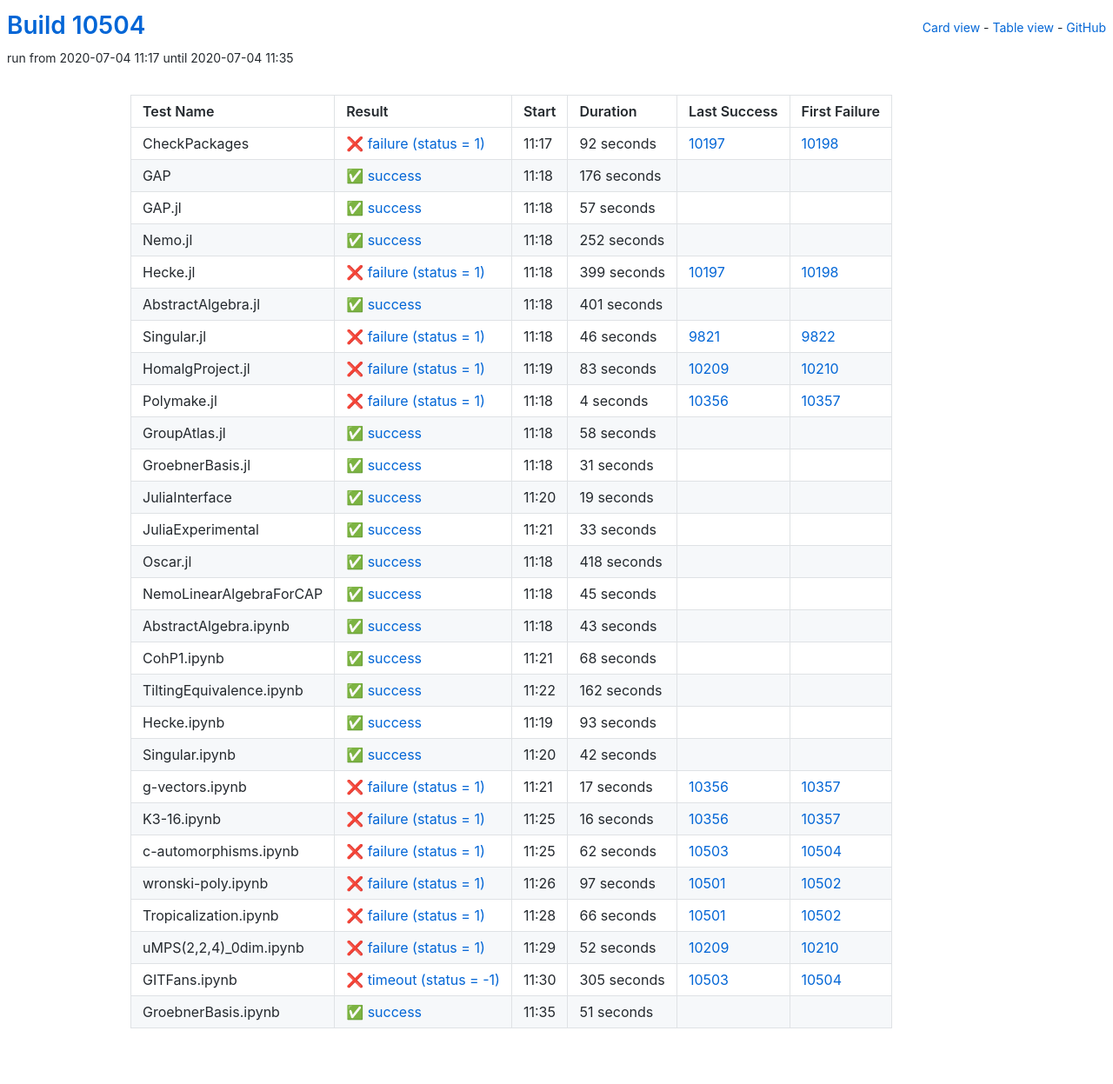
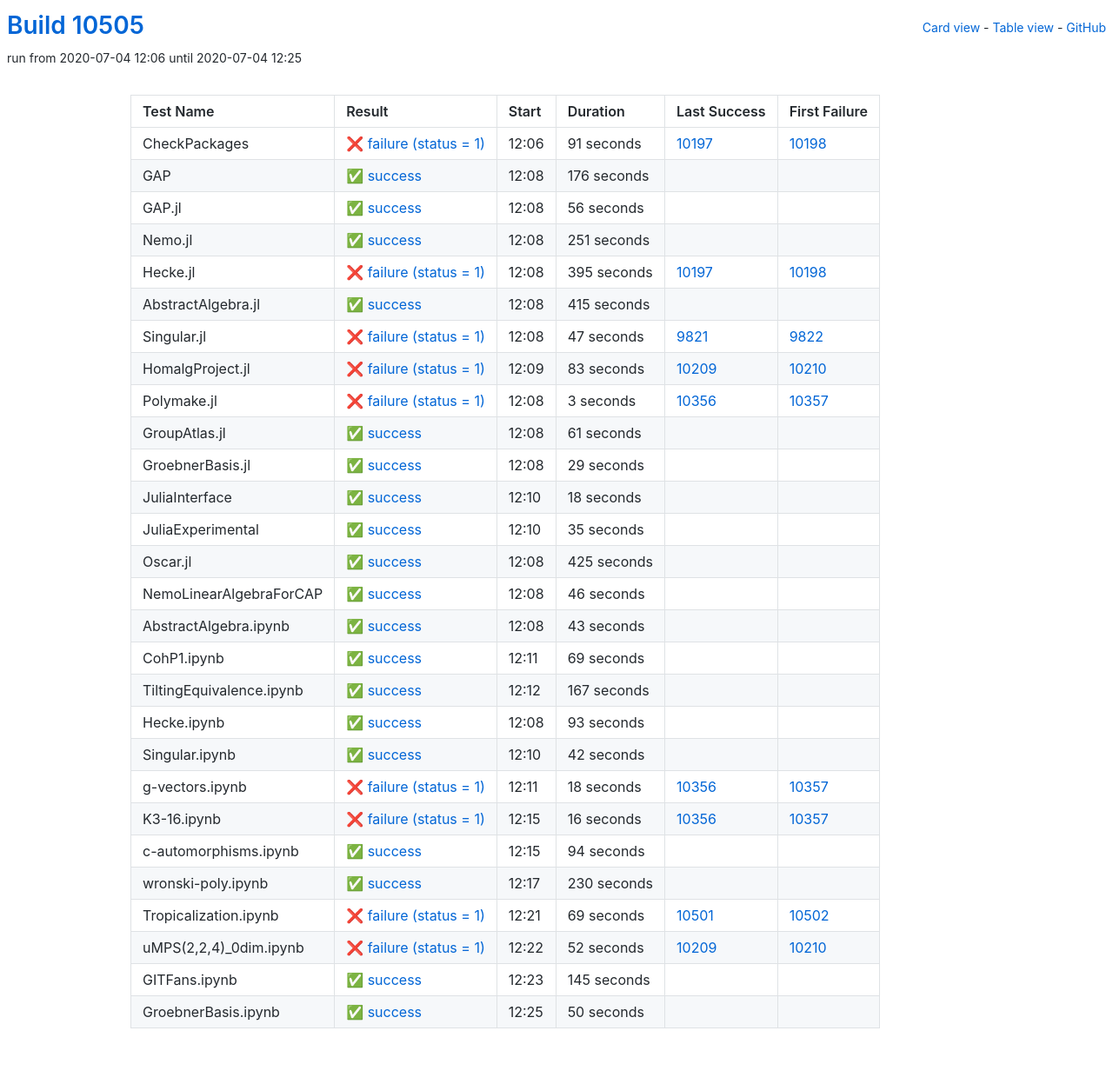
Before and after one commit to oscar-system/oscar-ci-status, a Jekyll site: the page built from table.html, in a window 1280 px wide. Shown: the whole page at 87% size. Built offline with Jekyll 4.4.1, drawn with Linux system fonts in a browser that asks for light colours.

Commit message:
Build #10505

```diff
--- a/_data/ci.yml
+++ b/_data/ci.yml
@@ -1,6 +1,6 @@
 ---
-build: 10504
-build_url: https://oscarci.mathematik.uni-kl.de/job/oscar/10504/
+build: 10505
+build_url: https://oscarci.mathematik.uni-kl.de/job/oscar/10505/
 job: oscar
 organization: oscar-system
 repo: oscar-ci-status
@@ -8,20 +8,20 @@
 tests:
 - name: CheckPackages
   id: checkpackages
-  log: https://oscarci.mathematik.uni-kl.de/job/oscar/10504/artifact/logs/build-10504/CheckPackages.log
-  start: 2020-07-04 11:17
+  log: https://oscarci.mathematik.uni-kl.de/job/oscar/10505/artifact/logs/build-10505/CheckPackages.log
+  start: 2020-07-04 12:06
   success: false
   exitcode: 1
   status: failure
-  duration: 92
+  duration: 91
   last_success: 10197
   last_success_url: https://oscarci.mathematik.uni-kl.de/job/oscar/10197/
   first_failure: 10198
   first_failure_url: https://oscarci.mathematik.uni-kl.de/job/oscar/10198/
 - name: GAP
   id: gap
-  log: https://oscarci.mathematik.uni-kl.de/job/oscar/10504/artifact/logs/build-10504/GAP.log
-  start: 2020-07-04 11:18
+  log: https://oscarci.mathematik.uni-kl.de/job/oscar/10505/artifact/logs/build-10505/GAP.log
+  start: 2020-07-04 12:08
   success: true
   exitcode: 0
   status: success
@@ -32,68 +32,68 @@
   first_failure_url:
 - name: GAP.jl
   id: gap-jl
-  log: https://oscarci.mathematik.uni-kl.de/job/oscar/10504/artifact/logs/build-10504/GAP.jl.log
-  start: 2020-07-04 11:18
+  log: https://oscarci.mathematik.uni-kl.de/job/oscar/10505/artifact/logs/build-10505/GAP.jl.log
+  start: 2020-07-04 12:08
   success: true
   exitcode: 0
   status: success
-  duration: 57
+  duration: 56
   last_success: false
   last_success_url:
   first_failure: false
   first_failure_url:
 - name: Nemo.jl
   id: nemo-jl
-  log: https://oscarci.mathematik.uni-kl.de/job/oscar/10504/artifact/logs/build-10504/Nemo.jl.log
-  start: 2020-07-04 11:18
+  log: https://oscarci.mathematik.uni-kl.de/job/oscar/10505/artifact/logs/build-10505/Nemo.jl.log
+  start: 2020-07-04 12:08
   success: true
   exitcode: 0
   status: success
-  duration: 252
+  duration: 251
   last_success: false
   last_success_url:
   first_failure: false
   first_failure_url:
 - name: Hecke.jl
   id: hecke-jl
-  log: https://oscarci.mathematik.uni-kl.de/job/oscar/10504/artifact/logs/build-10504/Hecke.jl.log
-  start: 2020-07-04 11:18
+  log: https://oscarci.mathematik.uni-kl.de/job/oscar/10505/artifact/logs/build-10505/Hecke.jl.log
+  start: 2020-07-04 12:08
   success: false
   exitcode: 1
   status: failure
-  duration: 399
+  duration: 395
   last_success: 10197
   last_success_url: https://oscarci.mathematik.uni-kl.de/job/oscar/10197/
   first_failure: 10198
   first_failure_url: https://oscarci.mathematik.uni-kl.de/job/oscar/10198/
 - name: AbstractAlgebra.jl
   id: abstractalgebra-jl
-  log: https://oscarci.mathematik.uni-kl.de/job/oscar/10504/artifact/logs/build-10504/AbstractAlgebra.jl.log
-  start: 2020-07-04 11:18
+  log: https://oscarci.mathematik.uni-kl.de/job/oscar/10505/artifact/logs/build-10505/AbstractAlgebra.jl.log
+  start: 2020-07-04 12:08
   success: true
   exitcode: 0
   status: success
-  duration: 401
+  duration: 415
   last_success: false
   last_success_url:
   first_failure: false
   first_failure_url:
 - name: Singular.jl
   id: singular-jl
-  log: https://oscarci.mathematik.uni-kl.de/job/oscar/10504/artifact/logs/build-10504/Singular.jl.log
-  start: 2020-07-04 11:18
+  log: https://oscarci.mathematik.uni-kl.de/job/oscar/10505/artifact/logs/build-10505/Singular.jl.log
+  start: 2020-07-04 12:08
   success: false
   exitcode: 1
   status: failure
-  duration: 46
+  duration: 47
   last_success: 9821
   last_success_url: https://oscarci.mathematik.uni-kl.de/job/oscar/9821/
   first_failure: 9822
   first_failure_url: https://oscarci.mathematik.uni-kl.de/job/oscar/9822/
 - name: HomalgProject.jl
   id: homalgproject-jl
-  log: https://oscarci.mathematik.uni-kl.de/job/oscar/10504/artifact/logs/build-10504/HomalgProject.jl.log
-  start: 2020-07-04 11:19
+  log: https://oscarci.mathematik.uni-kl.de/job/oscar/10505/artifact/logs/build-10505/HomalgProject.jl.log
+  start: 2020-07-04 12:09
   success: false
   exitcode: 1
   status: failure
@@ -104,92 +104,92 @@
   first_failure_url: https://oscarci.mathematik.uni-kl.de/job/oscar/10210/
 - name: Polymake.jl
   id: polymake-jl
-  log: https://oscarci.mathematik.uni-kl.de/job/oscar/10504/artifact/logs/build-10504/Polymake.jl.log
-  start: 2020-07-04 11:18
+  log: https://oscarci.mathematik.uni-kl.de/job/oscar/10505/artifact/logs/build-10505/Polymake.jl.log
+  start: 2020-07-04 12:08
   success: false
   exitcode: 1
   status: failure
-  duration: 4
+  duration: 3
   last_success: 10356
   last_success_url: https://oscarci.mathematik.uni-kl.de/job/oscar/10356/
   first_failure: 10357
   first_failure_url: https://oscarci.mathematik.uni-kl.de/job/oscar/10357/
 - name: GroupAtlas.jl
   id: groupatlas-jl
-  log: https://oscarci.mathematik.uni-kl.de/job/oscar/10504/artifact/logs/build-10504/GroupAtlas.jl.log
-  start: 2020-07-04 11:18
+  log: https://oscarci.mathematik.uni-kl.de/job/oscar/10505/artifact/logs/build-10505/GroupAtlas.jl.log
+  start: 2020-07-04 12:08
   success: true
   exitcode: 0
   status: success
-  duration: 58
+  duration: 61
   last_success: false
   last_success_url:
   first_failure: false
   first_failure_url:
 - name: GroebnerBasis.jl
   id: groebnerbasis-jl
-  log: https://oscarci.mathematik.uni-kl.de/job/oscar/10504/artifact/logs/build-10504/GroebnerBasis.jl.log
-  start: 2020-07-04 11:18
+  log: https://oscarci.mathematik.uni-kl.de/job/oscar/10505/artifact/logs/build-10505/GroebnerBasis.jl.log
+  start: 2020-07-04 12:08
   success: true
   exitcode: 0
   status: success
-  duration: 31
+  duration: 29
   last_success: false
   last_success_url:
   first_failure: false
   first_failure_url:
 - name: JuliaInterface
   id: juliainterface
-  log: https://oscarci.mathematik.uni-kl.de/job/oscar/10504/artifact/logs/build-10504/JuliaInterface.log
-  start: 2020-07-04 11:20
+  log: https://oscarci.mathematik.uni-kl.de/job/oscar/10505/artifact/logs/build-10505/JuliaInterface.log
+  start: 2020-07-04 12:10
   success: true
   exitcode: 0
   status: success
-  duration: 19
+  duration: 18
   last_success: false
   last_success_url:
   first_failure: false
   first_failure_url:
 - name: JuliaExperimental
   id: juliaexperimental
-  log: https://oscarci.mathematik.uni-kl.de/job/oscar/10504/artifact/logs/build-10504/JuliaExperimental.log
-  start: 2020-07-04 11:21
+  log: https://oscarci.mathematik.uni-kl.de/job/oscar/10505/artifact/logs/build-10505/JuliaExperimental.log
+  start: 2020-07-04 12:10
   success: true
   exitcode: 0
   status: success
-  duration: 33
+  duration: 35
   last_success: false
   last_success_url:
   first_failure: false
   first_failure_url:
 - name: Oscar.jl
   id: oscar-jl
-  log: https://oscarci.mathematik.uni-kl.de/job/oscar/10504/artifact/logs/build-10504/Oscar.jl.log
-  start: 2020-07-04 11:18
+  log: https://oscarci.mathematik.uni-kl.de/job/oscar/10505/artifact/logs/build-10505/Oscar.jl.log
+  start: 2020-07-04 12:08
   success: true
   exitcode: 0
   status: success
-  duration: 418
+  duration: 425
   last_success: false
   last_success_url:
   first_failure: false
   first_failure_url:
 - name: NemoLinearAlgebraForCAP
   id: nemolinearalgebraforcap
-  log: https://oscarci.mathematik.uni-kl.de/job/oscar/10504/artifact/logs/build-10504/NemoLinearAlgebraForCAP.log
-  start: 2020-07-04 11:18
+  log: https://oscarci.mathematik.uni-kl.de/job/oscar/10505/artifact/logs/build-10505/NemoLinearAlgebraForCAP.log
+  start: 2020-07-04 12:08
   success: true
   exitcode: 0
   status: success
-  duration: 45
+  duration: 46
   last_success: false
   last_success_url:
   first_failure: false
   first_failure_url:
 - name: AbstractAlgebra.ipynb
   id: abstractalgebra-ipynb
-  log: https://oscarci.mathematik.uni-kl.de/job/oscar/10504/artifact/logs/build-10504/AbstractAlgebra.ipynb.log
-  start: 2020-07-04 11:18
+  log: https://oscarci.mathematik.uni-kl.de/job/oscar/10505/artifact/logs/build-10505/AbstractAlgebra.ipynb.log
+  start: 2020-07-04 12:08
   success: true
   exitcode: 0
   status: success
@@ -200,32 +200,32 @@
   first_failure_url:
 - name: CohP1.ipynb
   id: cohp1-ipynb
-  log: https://oscarci.mathematik.uni-kl.de/job/oscar/10504/artifact/logs/build-10504/CohP1.ipynb.log
-  start: 2020-07-04 11:21
+  log: https://oscarci.mathematik.uni-kl.de/job/oscar/10505/artifact/logs/build-10505/CohP1.ipynb.log
+  start: 2020-07-04 12:11
   success: true
   exitcode: 0
   status: success
-  duration: 68
+  duration: 69
   last_success: false
   last_success_url:
   first_failure: false
   first_failure_url:
 - name: TiltingEquivalence.ipynb
   id: tiltingequivalence-ipynb
-  log: https://oscarci.mathematik.uni-kl.de/job/oscar/10504/artifact/logs/build-10504/TiltingEquivalence.ipynb.log
-  start: 2020-07-04 11:22
+  log: https://oscarci.mathematik.uni-kl.de/job/oscar/10505/artifact/logs/build-10505/TiltingEquivalence.ipynb.log
+  start: 2020-07-04 12:12
   success: true
   exitcode: 0
   status: success
-  duration: 162
+  duration: 167
   last_success: false
   last_success_url:
   first_failure: false
   first_failure_url:
 - name: Hecke.ipynb
   id: hecke-ipynb
-  log: https://oscarci.mathematik.uni-kl.de/job/oscar/10504/artifact/logs/build-10504/Hecke.ipynb.log
-  start: 2020-07-04 11:19
+  log: https://oscarci.mathematik.uni-kl.de/job/oscar/10505/artifact/logs/build-10505/Hecke.ipynb.log
+  start: 2020-07-04 12:08
   success: true
   exitcode: 0
   status: success
@@ -236,8 +236,8 @@
   first_failure_url:
 - name: Singular.ipynb
   id: singular-ipynb
-  log: https://oscarci.mathematik.uni-kl.de/job/oscar/10504/artifact/logs/build-10504/Singular.ipynb.log
-  start: 2020-07-04 11:20
+  log: https://oscarci.mathematik.uni-kl.de/job/oscar/10505/artifact/logs/build-10505/Singular.ipynb.log
+  start: 2020-07-04 12:10
   success: true
   exitcode: 0
   status: success
@@ -248,20 +248,20 @@
   first_failure_url:
 - name: g-vectors.ipynb
   id: g-vectors-ipynb
-  log: https://oscarci.mathematik.uni-kl.de/job/oscar/10504/artifact/logs/build-10504/g-vectors.ipynb.log
-  start: 2020-07-04 11:21
+  log: https://oscarci.mathematik.uni-kl.de/job/oscar/10505/artifact/logs/build-10505/g-vectors.ipynb.log
+  start: 2020-07-04 12:11
   success: false
   exitcode: 1
   status: failure
-  duration: 17
+  duration: 18
   last_success: 10356
   last_success_url: https://oscarci.mathematik.uni-kl.de/job/oscar/10356/
   first_failure: 10357
   first_failure_url: https://oscarci.mathematik.uni-kl.de/job/oscar/10357/
 - name: K3-16.ipynb
   id: k3-16-ipynb
-  log: https://oscarci.mathematik.uni-kl.de/job/oscar/10504/artifact/logs/build-10504/K3-16.ipynb.log
-  start: 2020-07-04 11:25
+  log: https://oscarci.mathematik.uni-kl.de/job/oscar/10505/artifact/logs/build-10505/K3-16.ipynb.log
+  start: 2020-07-04 12:15
   success: false
   exitcode: 1
   status: failure
@@ -272,44 +272,44 @@
   first_failure_url: https://oscarci.mathematik.uni-kl.de/job/oscar/10357/
 - name: c-automorphisms.ipynb
   id: c-automorphisms-ipynb
-  log: https://oscarci.mathematik.uni-kl.de/job/oscar/10504/artifact/logs/build-10504/c-automorphisms.ipynb.log
-  start: 2020-07-04 11:25
+  log: https://oscarci.mathematik.uni-kl.de/job/oscar/10505/artifact/logs/build-10505/c-automorphisms.ipynb.log
+  start: 2020-07-04 12:15
+  success: true
+  exitcode: 0
+  status: success
+  duration: 94
+  last_success: false
+  last_success_url:
+  first_failure: false
+  first_failure_url:
+- name: wronski-poly.ipynb
+  id: wronski-poly-ipynb
+  log: https://oscarci.mathematik.uni-kl.de/job/oscar/10505/artifact/logs/build-10505/wronski-poly.ipynb.log
+  start: 2020-07-04 12:17
+  success: true
+  exitcode: 0
+  status: success
+  duration: 230
+  last_success: false
+  last_success_url:
+  first_failure: false
+  first_failure_url:
+- name: Tropicalization.ipynb
+  id: tropicalization-ipynb
+  log: https://oscarci.mathematik.uni-kl.de/job/oscar/10505/artifact/logs/build-10505/Tropicalization.ipynb.log
+  start: 2020-07-04 12:21
   success: false
   exitcode: 1
   status: failure
-  duration: 62
-  last_success: 10503
-  last_success_url: https://oscarci.mathematik.uni-kl.de/job/oscar/10503/
-  first_failure: 10504
-  first_failure_url: https://oscarci.mathematik.uni-kl.de/job/oscar/10504/
-- name: wronski-poly.ipynb
-  id: wronski-poly-ipynb
-  log: https://oscarci.mathematik.uni-kl.de/job/oscar/10504/artifact/logs/build-10504/wronski-poly.ipynb.log
-  start: 2020-07-04 11:26
-  success: false
-  exitcode: 1
-  status: failure
-  duration: 97
-  last_success: 10501
-  last_success_url: https://oscarci.mathematik.uni-kl.de/job/oscar/10501/
-  first_failure: 10502
-  first_failure_url: https://oscarci.mathematik.uni-kl.de/job/oscar/10502/
-- name: Tropicalization.ipynb
-  id: tropicalization-ipynb
-  log: https://oscarci.mathematik.uni-kl.de/job/oscar/10504/artifact/logs/build-10504/Tropicalization.ipynb.log
-  start: 2020-07-04 11:28
-  success: false
-  exitcode: 1
-  status: failure
-  duration: 66
+  duration: 69
   last_success: 10501
   last_success_url: https://oscarci.mathematik.uni-kl.de/job/oscar/10501/
   first_failure: 10502
   first_failure_url: https://oscarci.mathematik.uni-kl.de/job/oscar/10502/
 - name: uMPS(2,2,4)_0dim.ipynb
   id: umps-2-2-4-0dim-ipynb
-  log: https://oscarci.mathematik.uni-kl.de/job/oscar/10504/artifact/logs/build-10504/uMPS-2-2-4-_0dim.ipynb.log
-  start: 2020-07-04 11:29
+  log: https://oscarci.mathematik.uni-kl.de/job/oscar/10505/artifact/logs/build-10505/uMPS-2-2-4-_0dim.ipynb.log
+  start: 2020-07-04 12:22
   success: false
   exitcode: 1
   status: failure
@@ -320,25 +320,25 @@
   first_failure_url: https://oscarci.mathematik.uni-kl.de/job/oscar/10210/
 - name: GITFans.ipynb
   id: gitfans-ipynb
-  log: https://oscarci.mathematik.uni-kl.de/job/oscar/10504/artifact/logs/build-10504/GITFans.ipynb.log
-  start: 2020-07-04 11:30
-  success: false
-  exitcode: -1
-  status: timeout
-  duration: 305
-  last_success: 10503
-  last_success_url: https://oscarci.mathematik.uni-kl.de/job/oscar/10503/
-  first_failure: 10504
-  first_failure_url: https://oscarci.mathematik.uni-kl.de/job/oscar/10504/
-- name: GroebnerBasis.ipynb
-  id: groebnerbasis-ipynb
-  log: https://oscarci.mathematik.uni-kl.de/job/oscar/10504/artifact/logs/build-10504/GroebnerBasis.ipynb.log
-  start: 2020-07-04 11:35
+  log: https://oscarci.mathematik.uni-kl.de/job/oscar/10505/artifact/logs/build-10505/GITFans.ipynb.log
+  start: 2020-07-04 12:23
   success: true
   exitcode: 0
   status: success
-  duration: 51
+  duration: 145
   last_success: false
   last_success_url:
   first_failure: false
   first_failure_url:
+- name: GroebnerBasis.ipynb
+  id: groebnerbasis-ipynb
+  log: https://oscarci.mathematik.uni-kl.de/job/oscar/10505/artifact/logs/build-10505/GroebnerBasis.ipynb.log
+  start: 2020-07-04 12:25
+  success: true
+  exitcode: 0
+  status: success
+  duration: 50
+  last_success: false
+  last_success_url:
+  first_failure: false
+  first_failure_url:
```
Also changed, not shown: README.md.
